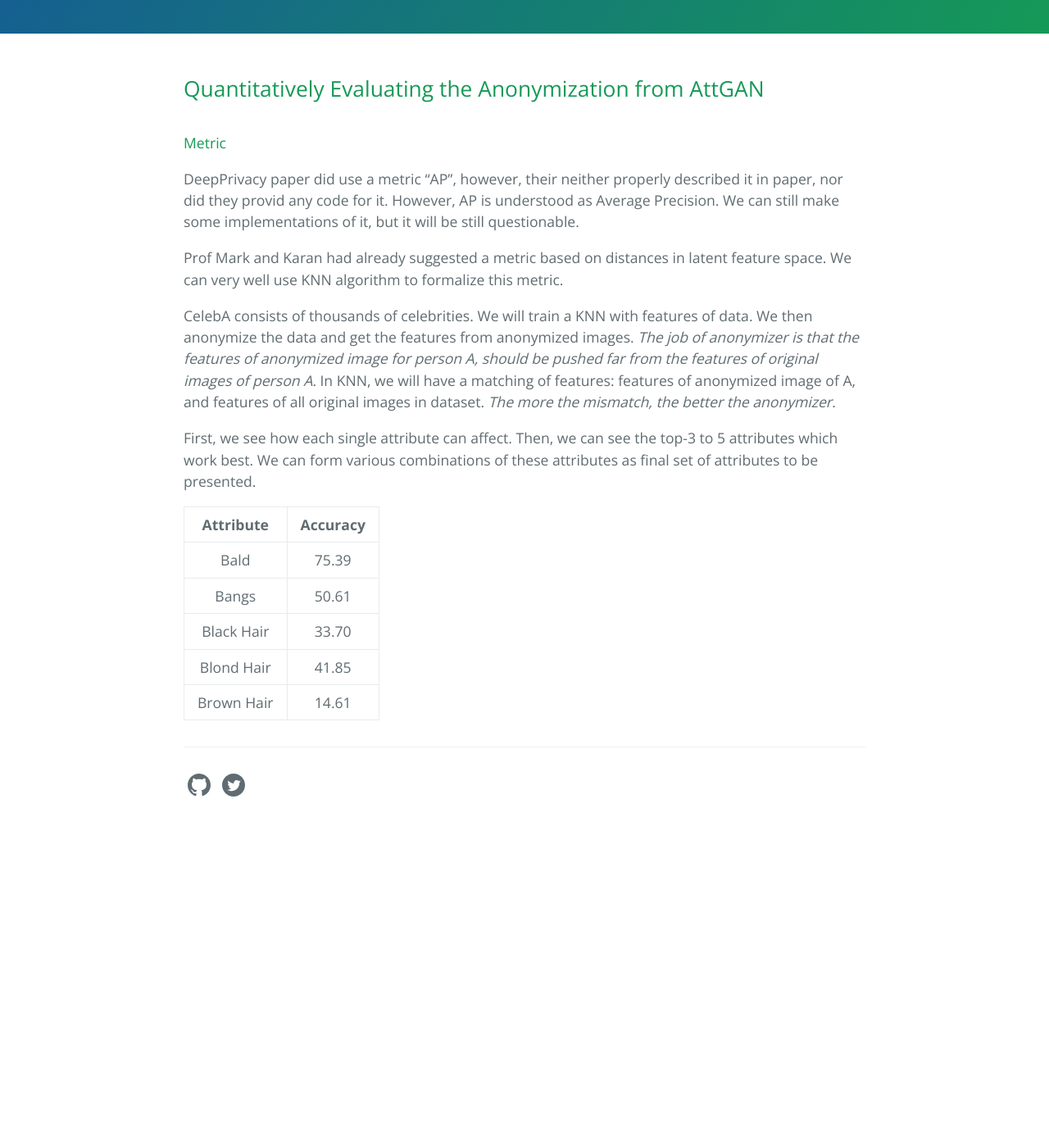
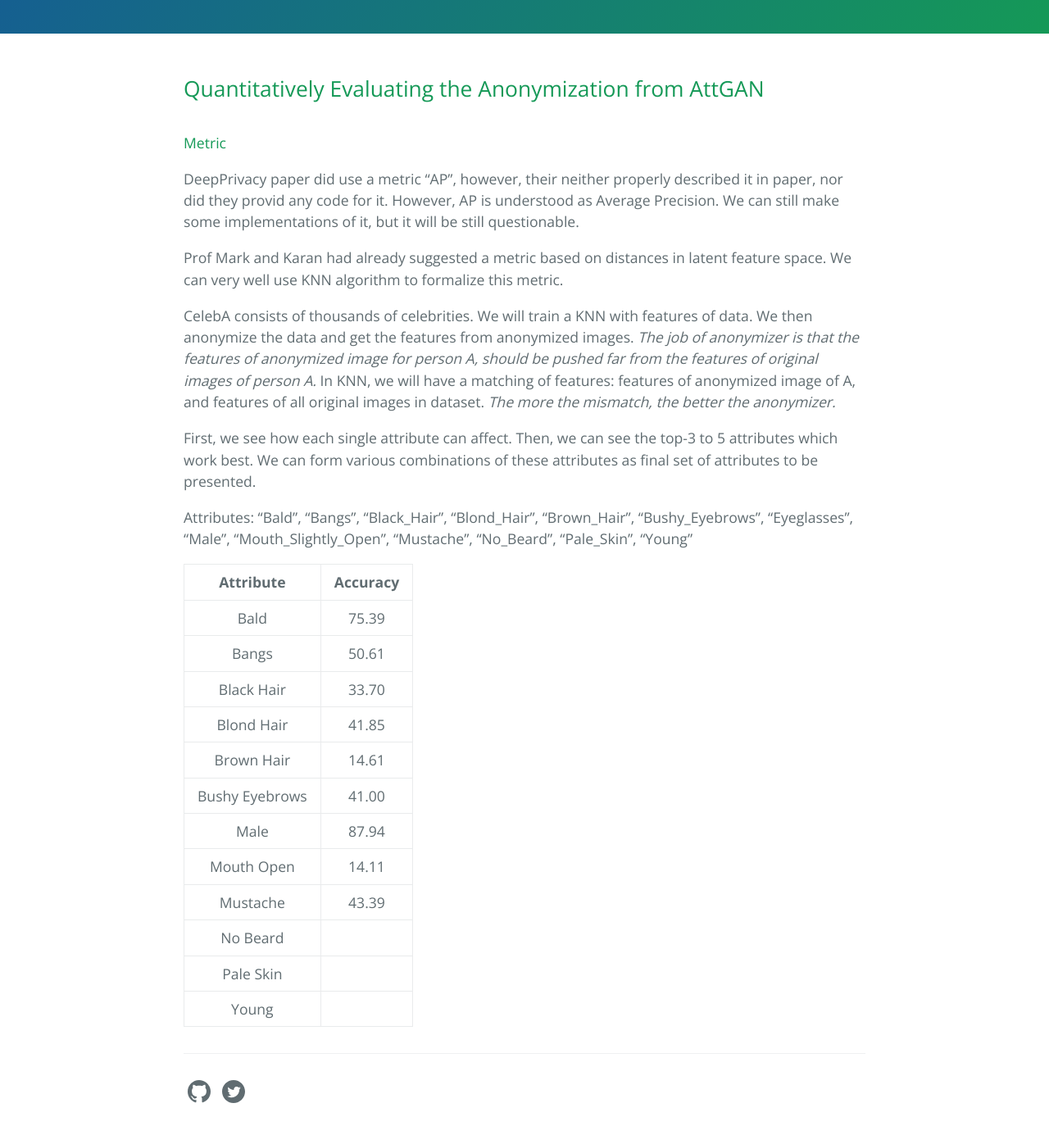
Before and after one commit to yashkhasbage25/AnonymizingAudioVisualData, a Jekyll site: the page built from _posts/2021-06-16-quantitative-results-attgan.md, in a window 1280 px wide and 1400 px high, scrolled down 387 px. Shown: the top 1385 px of the window at 82% size. Built offline with Jekyll 4.4.1, drawn with Linux system fonts in a browser that asks for light colours; before the commit the page ends 1413 px from its top, so only the background shows below that.

Commit message:
added results 5-10

```diff
--- a/_posts/2021-06-16-quantitative-results-attgan.md
+++ b/_posts/2021-06-16-quantitative-results-attgan.md
@@ -15,6 +15,20 @@ CelebA consists of thousands of celebrities. We will train a KNN with features o
 
 First, we see how each single attribute can affect. Then, we can see the top-3 to 5 attributes which work best. We can form various combinations of these attributes as final set of attributes to be presented.
 
+Attributes: "Bald",
+        "Bangs",
+        "Black_Hair",
+        "Blond_Hair",
+        "Brown_Hair",
+        "Bushy_Eyebrows",
+        "Eyeglasses",
+        "Male",
+        "Mouth_Slightly_Open",
+        "Mustache",
+        "No_Beard",
+        "Pale_Skin",
+        "Young"
+
 | Attribute | Accuracy |
 |:---------:|:--------:|
 | Bald      |  75.39   |
@@ -22,3 +36,10 @@ First, we see how each single attribute can affect. Then, we can see the top-3 t
 | Black Hair|  33.70   |
 | Blond Hair|  41.85   |
 | Brown Hair|  14.61   |
+| Bushy Eyebrows| 41.00|
+| Male      |  87.94   |
+| Mouth Open|  14.11   |
+| Mustache  |  43.39   |
+| No Beard  |          |
+| Pale Skin |          |
+| Young     |          |
```
